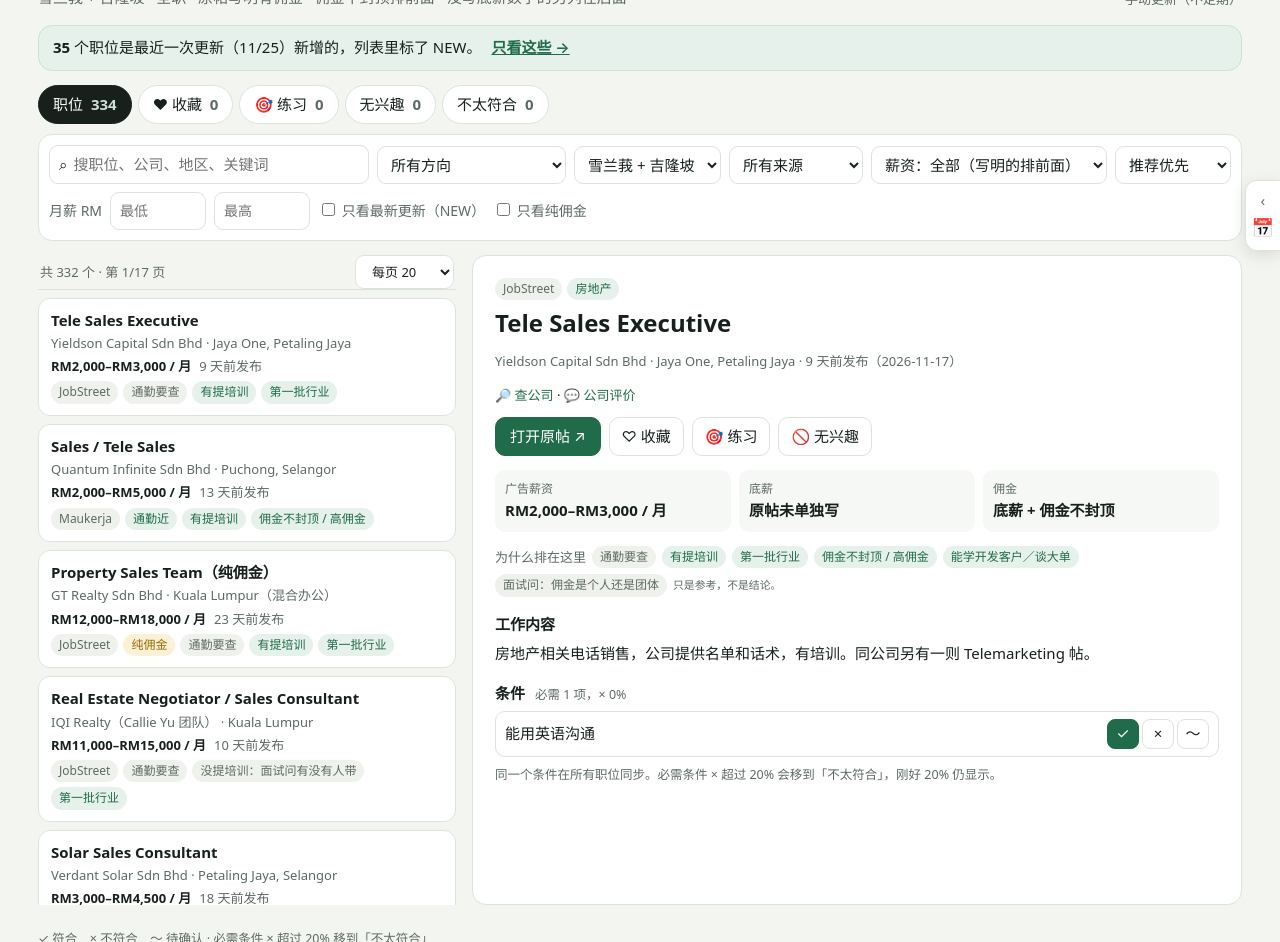
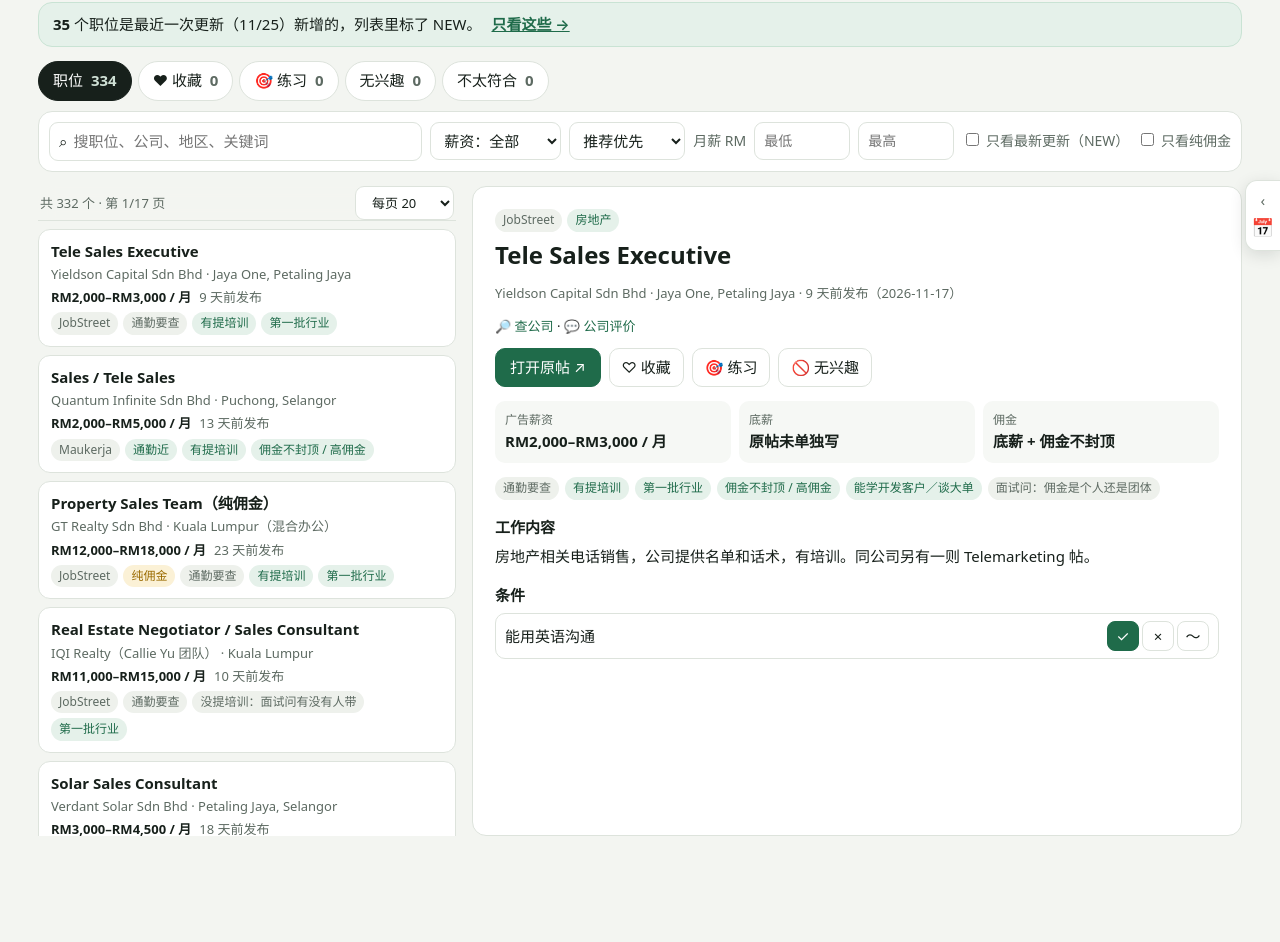
Before and after one commit to BonzkBonzk/selangor-sales-jobs, a plain HTML site: page index.html in a window 1280 px wide. Shown: the part 140-1082 px from the top of the page. After the commit the page ends 990 px from the top, so only its background shows below. Drawn offline with Linux system fonts and the light colour scheme.

Commit message:
精简页面：拿掉副标题、资料更新／手动更新、页尾说明、条件说明等小字；拿掉方向、地区、来源筛选（固定只看雪兰莪＋吉隆坡）
Co-Authored-By: Claude Opus 5.5 <noreply@anthropic.com>
Claude-Session: https://claude.ai/code/session_01AFi78UakFZCY6dMisfebk2

```diff
--- a/app.js
+++ b/app.js
@@ -139,7 +139,7 @@
   const AGENCY = /猎头|private advertiser|agensi pekerjaan|nexpipo|persol|michael page|randstad|hays|hunters international|mindpec/i;
   const companyLinks = j => {
     const name = String(j.company || '').replace(/（[^）]*）|\([^)]*\)/g, '').trim();
-    if (!name || AGENCY.test(j.company || '')) return '<span class="hint">🕵️ 招聘方是猎头或未具名，面试前问清楚是哪家公司</span>';
+    if (!name || AGENCY.test(j.company || '')) return '<span class="hint">🕵️ 猎头／未具名公司</span>';
     const g = q => 'https://www.google.com/search?q=' + encodeURIComponent(q);
     return `<a href="${esc(g('"' + name + '" Malaysia'))}" target="_blank" rel="noopener noreferrer">🔎 查公司</a>`
       + ` · <a href="${esc(g(name + ' jobstreet company reviews'))}" target="_blank" rel="noopener noreferrer">💬 公司评价</a>`;
@@ -202,12 +202,7 @@
   const passFilters = j => {
     const f = P().f;
     const inKLV = j.region === 'selangor' || j.region === 'kl';
-    if (f.area === 'klv' && !inKLV) return false;
-    if (f.area === 'selangor' && j.region !== 'selangor') return false;
-    if (f.area === 'kl' && j.region !== 'kl') return false;
-    if (f.area === 'other' && inKLV) return false;
-    if (f.cat && classify(j) !== f.cat) return false;
-    if (f.src && j.source !== f.src) return false;
+    if (!inKLV) return false; // 只看雪兰莪 + 吉隆坡（地区、方向、来源筛选已拿掉）
     if (f.latest && !(latestBatch && j.batch === latestBatch)) return false;
     if (!isJW() && f.only && j.commissionType !== 'only') return false;
     if (f.pay === 'yes' && !hasPay(j)) return false;
@@ -267,11 +262,7 @@
     document.querySelectorAll('[data-profile]').forEach(b => b.classList.toggle('on', b.dataset.profile === store.profile));
     document.querySelectorAll('[data-tab]').forEach(b => b.setAttribute('aria-selected', String(b.dataset.tab === tab)));
     $('title').textContent = isJW() ? '日语职位' : '销售职位';
-    $('subtitle').textContent = isJW() ? '雪兰莪 + 吉隆坡 · 全职 · 原帖要求日语 · 日语客服、月薪 RM8,000 以上排前面 · 没写薪资的另列在后面' : '雪兰莪 + 吉隆坡 · 全职 · 原帖写明有佣金 · 佣金不封顶排前面 · 没写底薪数字的另列在后面';
     $('only-comm-wrap').hidden = isJW();
-    $('f-cat').innerHTML = Object.entries(CATS[store.profile]).map(([k,v]) => `<option value="${k}"${k === (f.cat || '') ? ' selected' : ''}>${v}</option>`).join('');
-    $('f-area').value = f.area ?? 'klv';
-    $('f-src').value = f.src || '';
     $('f-sort').value = f.sort || 'score';
     $('f-min').value = f.min || ''; $('f-max').value = f.max || '';
     $('f-pay').value = f.pay || '';
@@ -331,7 +322,7 @@
     renderCal();
 
     const upd = data.updatedAt ? new Date(data.updatedAt).toLocaleString('zh-MY', { timeZone:'Asia/Kuala_Lumpur', month:'numeric', day:'numeric', hour:'2-digit', minute:'2-digit' }) : '—';
-    $('meta').innerHTML = `<span id="sync-badge" title="${esc(syncStatus)}">${syncCfg ? (syncStatus.startsWith('已同步') ? '⟳ 已同步' + (syncCfg.owner ? '（我是 ' + syncCfg.owner + '）' : '') : '⚠ 未同步') : ''}</span><span>资料更新：${esc(upd)}</span><span>手动更新（不定期）</span>`;
+    $('meta').innerHTML = `<span id="sync-badge" title="${esc(syncStatus)}">${syncCfg ? (syncStatus.startsWith('已同步') ? '⟳ 已同步' + (syncCfg.owner ? '（我是 ' + syncCfg.owner + '）' : '') : '⚠ 未同步') : ''}</span>`;
     const newCount = g.list.filter(isNewJob).length;
     const latestTxt = latest ? new Date(latest).toLocaleDateString('zh-MY', { timeZone:'Asia/Kuala_Lumpur', month:'numeric', day:'numeric' }) : '';
     $('news').hidden = !newCount;
@@ -371,12 +362,11 @@
         <div><span>底薪</span><b>${esc(j.basic || '原帖未单独写')}</b></div>
         <div><span>佣金</span><b>${esc(j.commission || (j.role === 'japanese' ? '—' : '有佣金'))}</b></div>
       </div>
-      ${r.tags.length ? `<div class="why"><span>为什么排在这里</span>${r.tags.map(t => chip(t[0], t[1])).join('')}<small>只是参考，不是结论。</small></div>` : ''}
+      ${r.tags.length ? `<div class="why">${r.tags.map(t => chip(t[0], t[1])).join('')}</div>` : ''}
       <section><h3>工作内容</h3><p>${esc(j.summary || '—')}</p></section>
-      <section><h3>条件 <small>${rq.length ? `必需 ${rq.length} 项，× ${pct}%` : ''}</small></h3>
+      <section><h3>条件</h3>
         ${reqs.length ? `<ul class="reqs">${reqs.map((x, i) => { const v = fit(x); return `<li><span class="lbl">${esc(x.label)}${x.preferred ? ' <em>加分项</em>' : ''}</span>
           <span class="tri" data-i="${i}">${[['yes','✓'],['no','×'],['unknown','～']].map(([k,t]) => `<button data-v="${k}" class="${v === k ? 'on ' + k : ''}" aria-label="${k}">${t}</button>`).join('')}</span></li>`; }).join('')}</ul>` : '<p>原帖没有列出具体条件。</p>'}
-        <p class="hint">同一个条件在所有职位同步。必需条件 × 超过 20% 会移到「不太符合」，刚好 20% 仍显示。</p>
       </section>
       ${fav ? `<section><h3>收藏备注</h3><textarea class="note" data-kind="fav"${readOnly() ? ' readonly' : ''} rows="3" placeholder="面试时间、联系人、想问的问题…">${esc(fav.note || '')}</textarea></section>` : ''}
       ${(fav || prac) ? progressHTML(j, fav, prac) : ''}
@@ -564,7 +554,7 @@
 
   /* ---------- 事件 ---------- */
   const bindF = (id, key, fn = e => e.target.value) => $(id).addEventListener(id === 'q' ? 'input' : 'change', e => { P().f[key] = fn(e); page = 0; save(); render(); });
-  bindF('q','q'); bindF('f-cat','cat'); bindF('f-area','area'); bindF('f-src','src'); bindF('f-sort','sort');
+  bindF('q','q'); bindF('f-sort','sort');
   bindF('f-pay','pay'); bindF('f-min','min', e => +e.target.value || 0); bindF('f-max','max', e => +e.target.value || 0);
   bindF('f-only','only', e => e.target.checked);
   bindF('f-latest','latest', e => e.target.checked);
@@ -729,8 +719,6 @@
 
   fetch('jobs.json', { cache:'no-cache' }).then(r => r.json()).then(d => {
     data = d; byUrl = new Map(d.jobs.map(j => [j.url, j])); latestBatch = d.jobs.reduce((m, j) => (j.batch || '') > m ? j.batch : m, '');
-    const srcs = [...new Set(d.jobs.map(j => j.source))].sort();
-    $('f-src').innerHTML = '<option value="">所有来源</option>' + srcs.map(s => `<option>${esc(s)}</option>`).join('');
     for (const pr of ['KH','JW']) { const keep = store.profile; store.profile = pr; const p = P(); if (!p.lastVisit || Date.now() - Date.parse(p.lastVisit) > 6 * 3600000) { p.prevVisit = p.lastVisit || ''; p.lastVisit = new Date().toISOString(); } purge(); store.profile = keep; }
     save(); render(); syncNow();
   }).catch(() => { $('list').innerHTML = '<p class="empty">资料读取失败，请稍后刷新。</p>'; });
--- a/index.html
+++ b/index.html
@@ -6,8 +6,8 @@
 <meta name="robots" content="noindex">
 <meta name="theme-color" content="#f3f5f1">
 <title>Job</title>
-<link rel="stylesheet" href="style.css?v=20261126">
-<script defer src="app.js?v=20261126"></script>
+<link rel="stylesheet" href="style.css?v=20261126b">
+<script defer src="app.js?v=20261126b"></script>
 </head>
 <body>
 <header class="top"><div class="shell top-inner">
@@ -22,7 +22,6 @@
   <section class="intro">
     <div>
       <h1 id="title">销售职位</h1>
-      <p id="subtitle">雪兰莪优先 · 全职 · 有佣金</p>
     </div>
     <div class="meta" id="meta"></div>
   </section>
@@ -39,10 +38,7 @@
 
   <section class="filters" aria-label="筛选">
     <label class="search"><span aria-hidden="true">⌕</span><input id="q" type="search" placeholder="搜职位、公司、地区、关键词"></label>
-    <select id="f-cat" aria-label="方向"></select>
-    <select id="f-area" aria-label="地区"><option value="klv">雪兰莪 + 吉隆坡</option><option value="selangor">只看雪兰莪</option><option value="kl">只看吉隆坡</option><option value="">全马</option><option value="other">其他州属</option></select>
-    <select id="f-src" aria-label="来源"><option value="">所有来源</option></select>
-    <select id="f-pay" aria-label="薪资"><option value="">薪资：全部（写明的排前面）</option><option value="yes">只看写明薪资</option><option value="no">只看没写薪资</option></select>
+    <select id="f-pay" aria-label="薪资"><option value="">薪资：全部</option><option value="yes">只看写明薪资</option><option value="no">只看没写薪资</option></select>
     <select id="f-sort" aria-label="排序"><option value="score">推荐优先</option><option value="new">最新发布</option><option value="pay">广告薪资高</option></select>
     <div class="pay">
       <span>月薪 RM</span>
@@ -59,11 +55,6 @@
     <article id="detail" class="detail" aria-label="职位详情"></article>
   </section>
 
-  <footer>
-    <span>✓ 符合　× 不符合　～ 待确认 · 必需条件 × 超过 20% 移到「不太符合」</span>
-    <span>只列近 30 天发布的全职职位，没写薪资的另列在后面 · 收藏和练习不会自动删除 · 无兴趣的职位在发布满 30 天后自动清除</span>
-    <span>勾选、收藏、练习、进度记录存在这个浏览器；在「我的条件」填同步码后会自动同步到另一台设备，也能订阅 Apple 日历。</span>
-  </footer>
 </main>
 
 <dialog id="modal"><form method="dialog" class="dialog-head"><h2 id="modal-title"></h2><button class="flat" aria-label="关闭">✕</button></form><div id="modal-body"></div></dialog>
```
